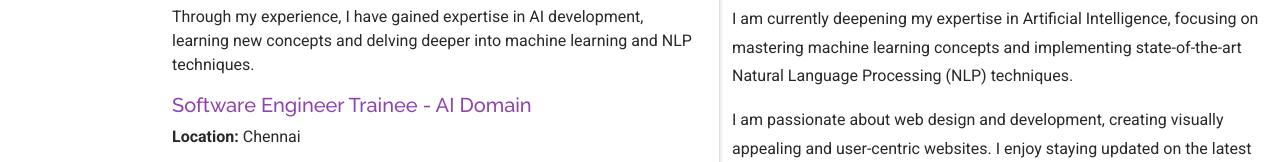
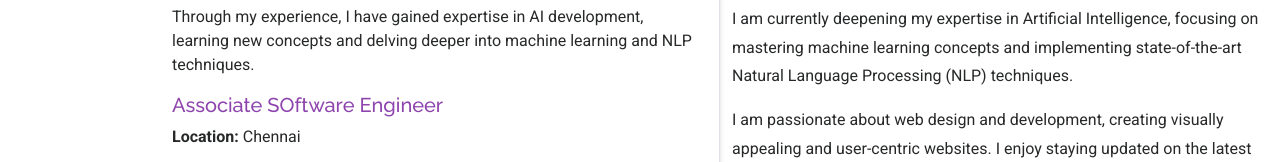
Before and after one commit to Swathisri-02/updated_portfolio, a plain HTML site: page index.html in a window 1280 px wide. Shown: the part 1294-1456 px from the top of the page. Drawn offline with Linux system fonts and the light colour scheme.

Commit message:
Update job title from 'Software Engineer Trainee' to 'Associate Software Engineer'

```diff
--- a/index.html
+++ b/index.html
@@ -118,7 +118,7 @@
 
         <!-- Experience Details -->
         <div class="experience-item mt-3">
-          <h5 style="color: #8e44ad;">Software Engineer Trainee - AI Domain</h5>
+          <h5 style="color: #8e44ad;">Associate SOftware Engineer</h5>
           <p><strong>Location:</strong> Chennai</p>
           <p><strong>Company:</strong> Entrans Technologies</p>
           <p><strong>Duration:</strong> April 2024 - Present</p>
```
